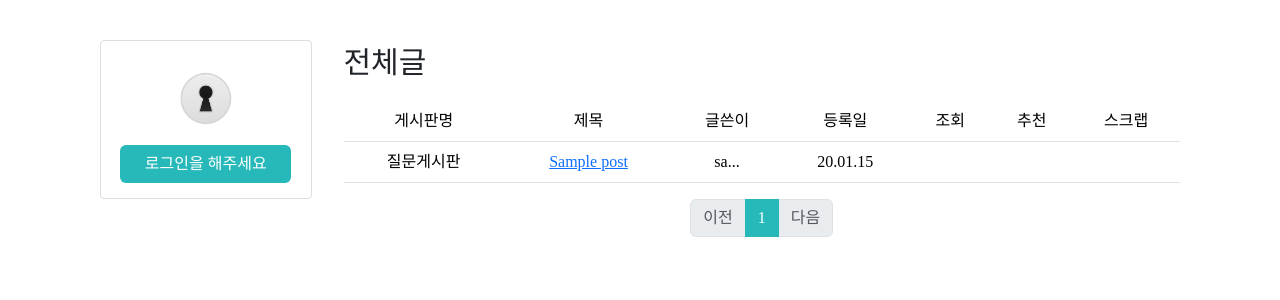
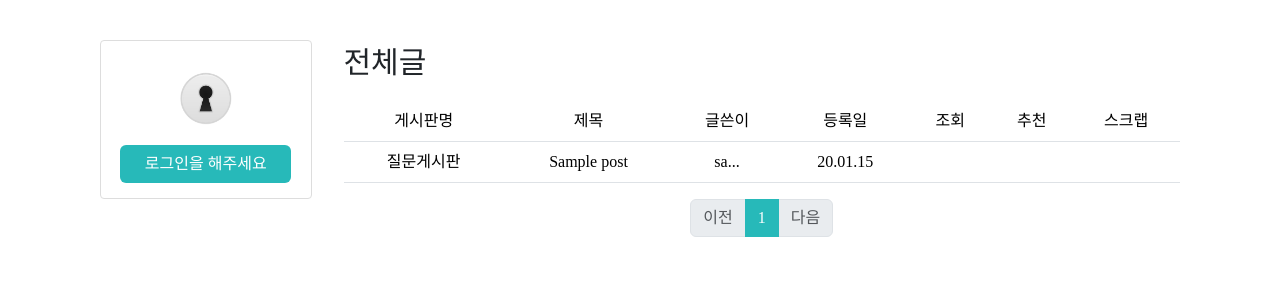
Before and after one commit to jn-97/Personal-PJT-02, a Django app: page / in a window 1280 px wide. Shown: the part 55-355 px from the top of the page. Run offline with Django 3.2, Linux system fonts and the light colour scheme; tables that the repository leaves empty hold one stand-in row (values such as "Sample post"); some libraries are stand-ins or nearby versions; some web fonts are replaced.

Commit message:
docs: community

```diff
--- a/community/templates/community/community.html
+++ b/community/templates/community/community.html
@@ -21,10 +21,8 @@
     <tbody>
     {% for post in posts %}
         <tr style="text-align: center;">
-          <div class="list">
-            <td>{{ post.get_category_display }}</td>
-            <td><a href="{% url 'community:detail' pk=post.pk %}">{{ post.title|truncatechars:35 }}</a></td>
-          </div>
+            <td style="cursor: pointer;"><a class="GoToDetail" href="{% url 'community:detail' pk=post.pk %}">{{ post.get_category_display }}</a></td>
+            <td style="cursor: pointer;"><a class="GoToDetail" href="{% url 'community:detail' pk=post.pk %}">{{ post.title|truncatechars:35 }}</a></td>
             <td>{{ post.writer|truncatechars:5 }}</td>
             <td>{{ post.created_at|date:"y.m.d" }}</td>
             <td></td>
--- a/static/css/community/community.css
+++ b/static/css/community/community.css
@@ -10,3 +10,8 @@
   background-color: rgb(39 185 185);
   border-color: rgb(39 185 185);
 }
+
+.GoToDetail {
+  text-decoration: none;
+  color: black;
+}
```
